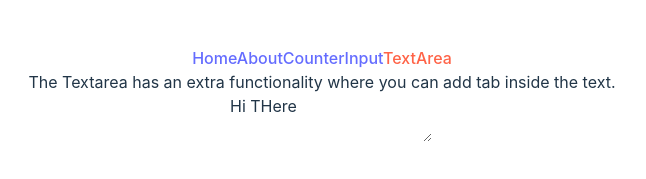
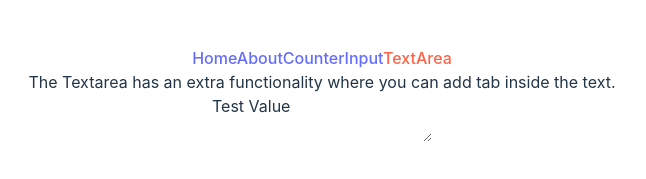
Before and after one commit to hasansfzn/vue_learning_project, a Vue app: page /textArea in a window 1280 px wide. Shown: the part 303-482 px from the top of the page, without its empty margins (318-964 px from the left). Built offline with nearby package versions, Linux system fonts and the light colour scheme.

Commit message:
an interactive text-area is created using intend, custom props

```diff
--- a/src/components/TabableTextArea.vue
+++ b/src/components/TabableTextArea.vue
@@ -1,7 +1,13 @@
 <script setup>
-  // import { onMounted, ref } from "vue";
+  import { onMounted, ref } from "vue";
 
   // const textarea = ref(null);
+
+  defineProps({
+    modelValue: String,
+  });
+
+  let emit = defineEmits(["update:modelValue"]);
 
   const onTabPressed = (e) => {
     let textArea = e.target;
@@ -17,17 +23,21 @@
     //put caret at the right position again
     textArea.selectionStart = textArea.selectionEnd = start + 1;
   };
+
+  const update = (e) => {
+    //emit the updated value to the top
+    emit("update:modelValue", e.target.value);
+  };
 </script>
 
 <template>
   <div class="">
     <textarea
-      id="textarea001"
       class="w-96 h-60 p-2"
       @keydown.tab.prevent="onTabPressed"
-    >
-    Hi THere
-    </textarea>
+      @keyup="(e) => emit('update:modelValue', e.target.value)"
+      v-text="modelValue"
+    />
   </div>
 </template>
 
--- a/src/views/TextArea.vue
+++ b/src/views/TextArea.vue
@@ -1,15 +1,22 @@
 <script setup>
-import TabableTextArea from "../components/TabableTextArea.vue";
+  import { ref } from "vue";
+  import TabableTextArea from "../components/TabableTextArea.vue";
+
+  let comment = ref("Test Value");
+
+  //   setTimeout(() => {
+  //     comment.value = "Changed value of text area!!";
+  //   }, 3000);
 </script>
 
 <template>
-  <div class="m-3 p-2 shadow shadow-gray-300">
+  <form class="m-3 p-2 shadow shadow-gray-300">
     <h2 class="my-2 py-3 text-xl font-semibold">
       The Textarea has an extra functionality where you can add tab inside the
       text.
     </h2>
-    <TabableTextArea />
-  </div>
+    <TabableTextArea v-model="comment" />
+  </form>
 </template>
 
 <style></style>
```
